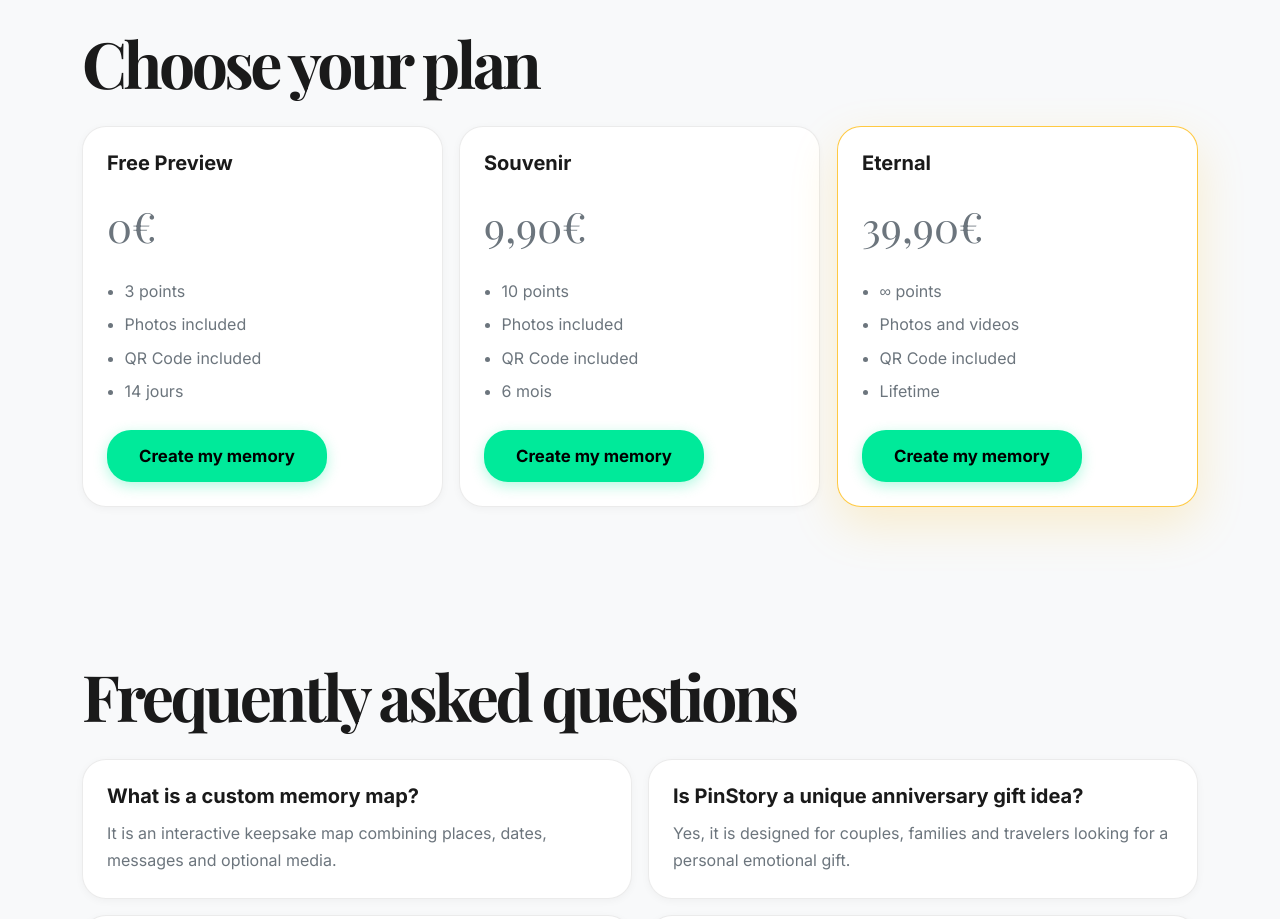
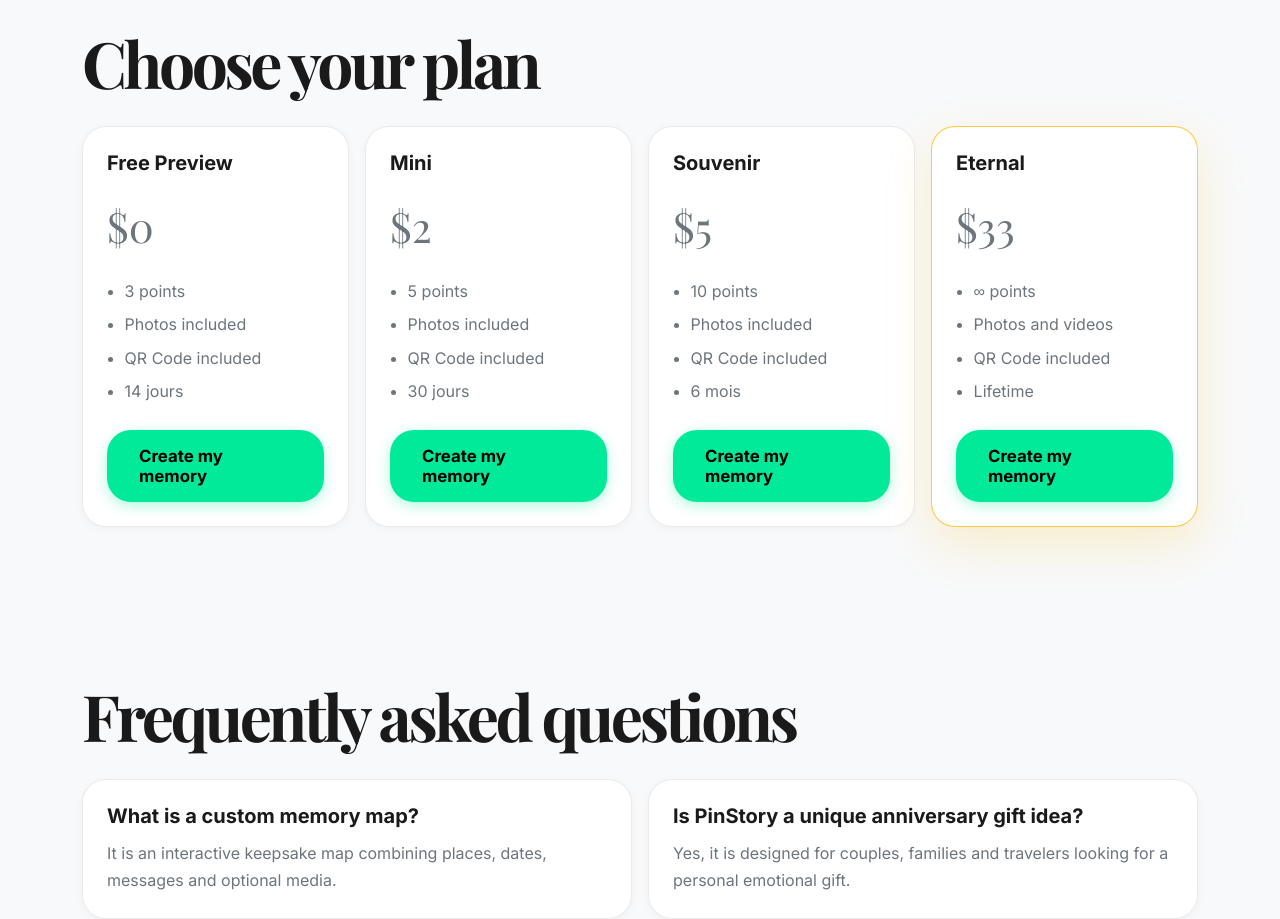
Before and after one commit to marioce12-bot/PinStory, a Next.js app: page /en in a window 1280 px wide. Shown: the part 4020-4939 px from the top of the page. Built offline with nearby package versions, Linux system fonts and the light colour scheme; no server answers; a web font is replaced by a local one.

Commit message:
Update pricing in USD

```diff
--- a/app/[lang]/page.tsx
+++ b/app/[lang]/page.tsx
@@ -8,9 +8,10 @@
 import { getDictionary, isLocale, type Locale } from "@/lib/i18n";
 
 const planPrices = {
-  free: "0€",
-  souvenir: "9,90€",
-  eternal: "39,90€",
+  free: "$0",
+  mini: "$2",
+  souvenir: "$5",
+  eternal: "$33",
 };
 
 const landingImages = {
@@ -263,15 +264,15 @@
       <section className="section" id="pricing" data-reveal="fade-up">
         <h2 className="section-title" data-reveal="slide-left">{dictionary.landing.pricing_title}</h2>
         <div className="pricing-grid">
-          {(["free", "souvenir", "eternal"] as const).map((plan, index) => (
-            <article className={`pricing-card ${plan === "eternal" ? "featured" : ""}`} key={plan} data-reveal={index === 0 ? "slide-left" : index === 1 ? "fade-up" : "slide-right"}>
+          {(["free", "mini", "souvenir", "eternal"] as const).map((plan, index) => (
+            <article className={`pricing-card ${plan === "eternal" ? "featured" : ""}`} key={plan} data-reveal={index % 2 === 0 ? "slide-left" : "slide-right"}>
               <h3>{dictionary.plans[plan]}</h3>
               <p className="price">{planPrices[plan]}</p>
               <ul>
-                <li>{plan === "free" ? "3" : plan === "souvenir" ? "10" : "∞"} {isArabic ? "نقاط" : "points"}</li>
+                <li>{plan === "free" ? "3" : plan === "mini" ? "5" : plan === "souvenir" ? "10" : "∞"} {isArabic ? "نقاط" : "points"}</li>
                 <li>{plan === "eternal" ? (isArabic ? "صور وفيديوهات" : isEnglish ? "Photos and videos" : "Photos et vidéos") : (isArabic ? "الصور مشمولة" : isEnglish ? "Photos included" : "Photos incluses")}</li>
                 <li>{isArabic ? "رمز QR مشمول" : isEnglish ? "QR Code included" : "QR Code inclus"}</li>
-                <li>{plan === "free" ? (isArabic ? "14 يوماً" : "14 jours") : plan === "souvenir" ? (isArabic ? "6 أشهر" : "6 mois") : (isArabic ? "مدى الحياة" : isEnglish ? "Lifetime" : "À vie")}</li>
+                <li>{plan === "free" ? (isArabic ? "14 يوماً" : "14 jours") : plan === "mini" ? (isArabic ? "30 يوماً" : "30 jours") : plan === "souvenir" ? (isArabic ? "6 أشهر" : "6 mois") : (isArabic ? "مدى الحياة" : isEnglish ? "Lifetime" : "À vie")}</li>
               </ul>
               <Link className="btn-cta" href={`/${lang}/create?plan=${plan}`}>
                 {dictionary.cta.start}
--- a/app/globals.css
+++ b/app/globals.css
@@ -749,9 +749,12 @@
   grid-template-columns: repeat(3, minmax(0, 1fr));
 }
 
-.steps-grid,
+.steps-grid {
+  grid-template-columns: repeat(3, minmax(0, 1fr));
+}
+
 .pricing-grid {
-  grid-template-columns: repeat(3, minmax(0, 1fr));
+  grid-template-columns: repeat(4, minmax(0, 1fr));
 }
 
 .faq-grid {
@@ -884,7 +887,7 @@
 
 .segmented-grid {
   display: grid;
-  grid-template-columns: repeat(3, minmax(0, 1fr));
+  grid-template-columns: repeat(4, minmax(0, 1fr));
   gap: 0.65rem;
 }
 
--- a/components/configurator/Configurator.tsx
+++ b/components/configurator/Configurator.tsx
@@ -414,7 +414,7 @@
           <div className="form-field">
             <label>{isArabic ? "الخطة" : isEnglish ? "Plan" : "Formule"}</label>
             <div className="segmented-grid">
-              {(["free", "souvenir", "eternal"] as const).map((item) => (
+              {(["free", "mini", "souvenir", "eternal"] as const).map((item) => (
                 <button className={`segment-button ${plan === item ? "active" : ""}`} key={item} onClick={() => updatePlan(item)} type="button">
                   {dictionary.plans[item]}
                 </button>
--- a/components/seo/ProductJsonLd.tsx
+++ b/components/seo/ProductJsonLd.tsx
@@ -19,17 +19,25 @@
     offers: [
       {
         "@type": "Offer",
+        name: "Mini",
+        price: "2.00",
+        priceCurrency: "USD",
+        availability: "https://schema.org/InStock",
+        url: `${process.env.NEXT_PUBLIC_APP_URL || "https://www.pinstory.app"}/${lang}`,
+      },
+      {
+        "@type": "Offer",
         name: "Souvenir",
-        price: "9.90",
-        priceCurrency: "EUR",
+        price: "5.00",
+        priceCurrency: "USD",
         availability: "https://schema.org/InStock",
         url: `${process.env.NEXT_PUBLIC_APP_URL || "https://www.pinstory.app"}/${lang}`,
       },
       {
         "@type": "Offer",
         name: lang === "ar" ? "أبدي" : lang === "fr" ? "Éternel" : "Eternal",
-        price: "39.90",
-        priceCurrency: "EUR",
+        price: "33.00",
+        priceCurrency: "USD",
         availability: "https://schema.org/InStock",
         url: `${process.env.NEXT_PUBLIC_APP_URL || "https://www.pinstory.app"}/${lang}`,
       },
--- a/dictionaries/ar.json
+++ b/dictionaries/ar.json
@@ -27,6 +27,7 @@
   },
   "plans": {
     "free": "معاينة مجانية",
+    "mini": "ميني",
     "souvenir": "تذكار",
     "eternal": "أبدي"
   },
--- a/dictionaries/en.json
+++ b/dictionaries/en.json
@@ -27,6 +27,7 @@
   },
   "plans": {
     "free": "Free Preview",
+    "mini": "Mini",
     "souvenir": "Souvenir",
     "eternal": "Eternal"
   },
--- a/dictionaries/fr.json
+++ b/dictionaries/fr.json
@@ -27,6 +27,7 @@
   },
   "plans": {
     "free": "Aperçu Gratuit",
+    "mini": "Mini",
     "souvenir": "Souvenir",
     "eternal": "Éternel"
   },
--- a/lib/fedapay.ts
+++ b/lib/fedapay.ts
@@ -46,7 +46,12 @@
 }
 
 function getPlanAmount(plan: Exclude<Plan, "free">) {
-  const envKey = plan === "souvenir" ? "FEDAPAY_AMOUNT_SOUVENIR" : "FEDAPAY_AMOUNT_ETERNAL";
+  const envKey =
+    plan === "mini"
+      ? "FEDAPAY_AMOUNT_MINI"
+      : plan === "souvenir"
+        ? "FEDAPAY_AMOUNT_SOUVENIR"
+        : "FEDAPAY_AMOUNT_ETERNAL";
   const envAmount = Number(process.env[envKey]);
   if (Number.isFinite(envAmount) && envAmount > 0) return Math.round(envAmount);
   return PLAN_LIMITS[plan].price;
@@ -76,7 +81,7 @@
   }
 
   const appUrl = input.appUrl || process.env.NEXT_PUBLIC_APP_URL || "http://localhost:3000";
-  const currency = process.env.FEDAPAY_CURRENCY || "EUR";
+  const currency = process.env.FEDAPAY_CURRENCY || "USD";
   const baseUrl = getFedaPayBaseUrl();
   const amount = getPlanAmount(input.plan);
   const description = input.title
--- a/lib/plans.ts
+++ b/lib/plans.ts
@@ -11,8 +11,20 @@
     durationDays: 14,
     themes: ["minimalist"],
   },
+  mini: {
+    price: 200,
+    maxPoints: 5,
+    media: true,
+    images: true,
+    videos: false,
+    qrCode: true,
+    customQrLogo: false,
+    slideshow: false,
+    durationDays: 30,
+    themes: ["minimalist", "pastel"],
+  },
   souvenir: {
-    price: 990,
+    price: 500,
     maxPoints: 10,
     media: true,
     images: true,
@@ -24,7 +36,7 @@
     themes: ["minimalist", "pastel", "dark-luxe"],
   },
   eternal: {
-    price: 3990,
+    price: 3300,
     maxPoints: Number.POSITIVE_INFINITY,
     media: true,
     images: true,
@@ -41,7 +53,7 @@
 export type ThemeStyle = "minimalist" | "pastel" | "dark-luxe" | "premium-gold";
 
 export function isPlan(value: string): value is Plan {
-  return value === "free" || value === "souvenir" || value === "eternal";
+  return value === "free" || value === "mini" || value === "souvenir" || value === "eternal";
 }
 
 export function getPlanExpiry(plan: Plan, createdAt = new Date()) {
```
